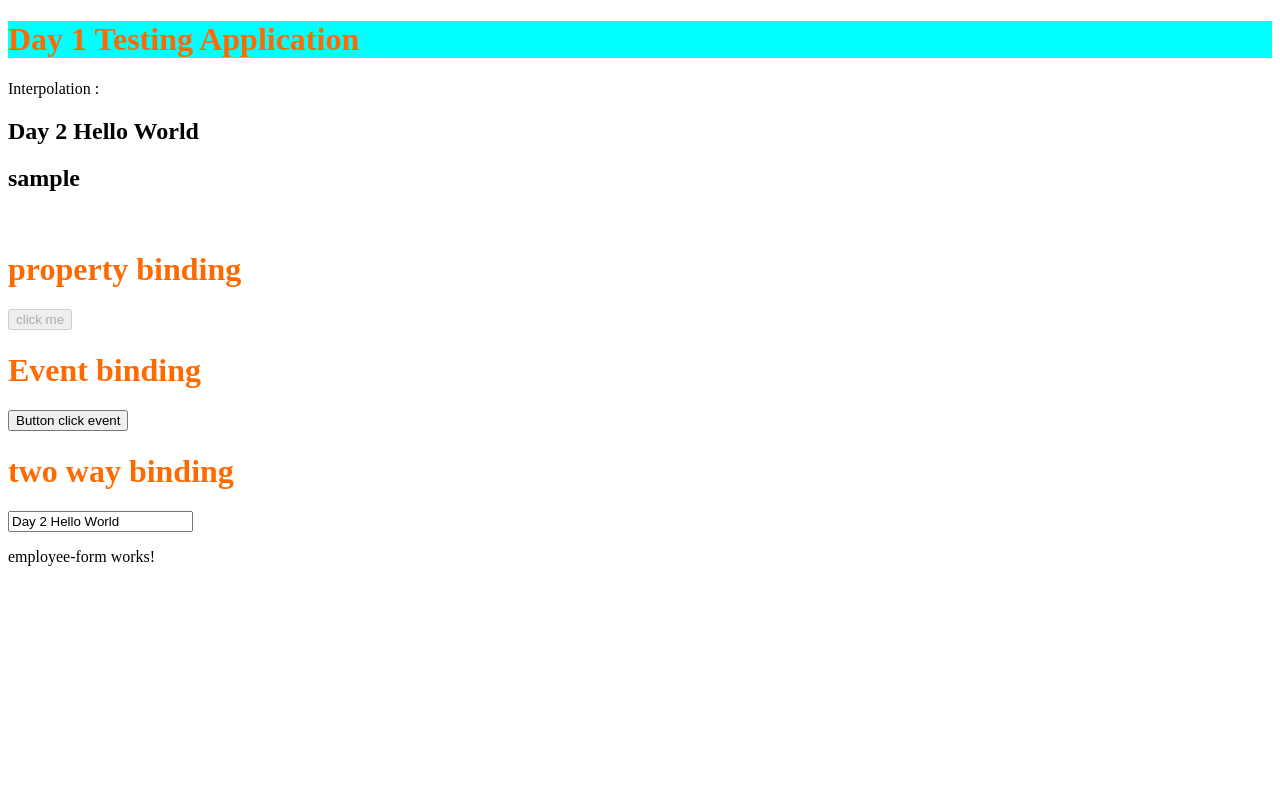
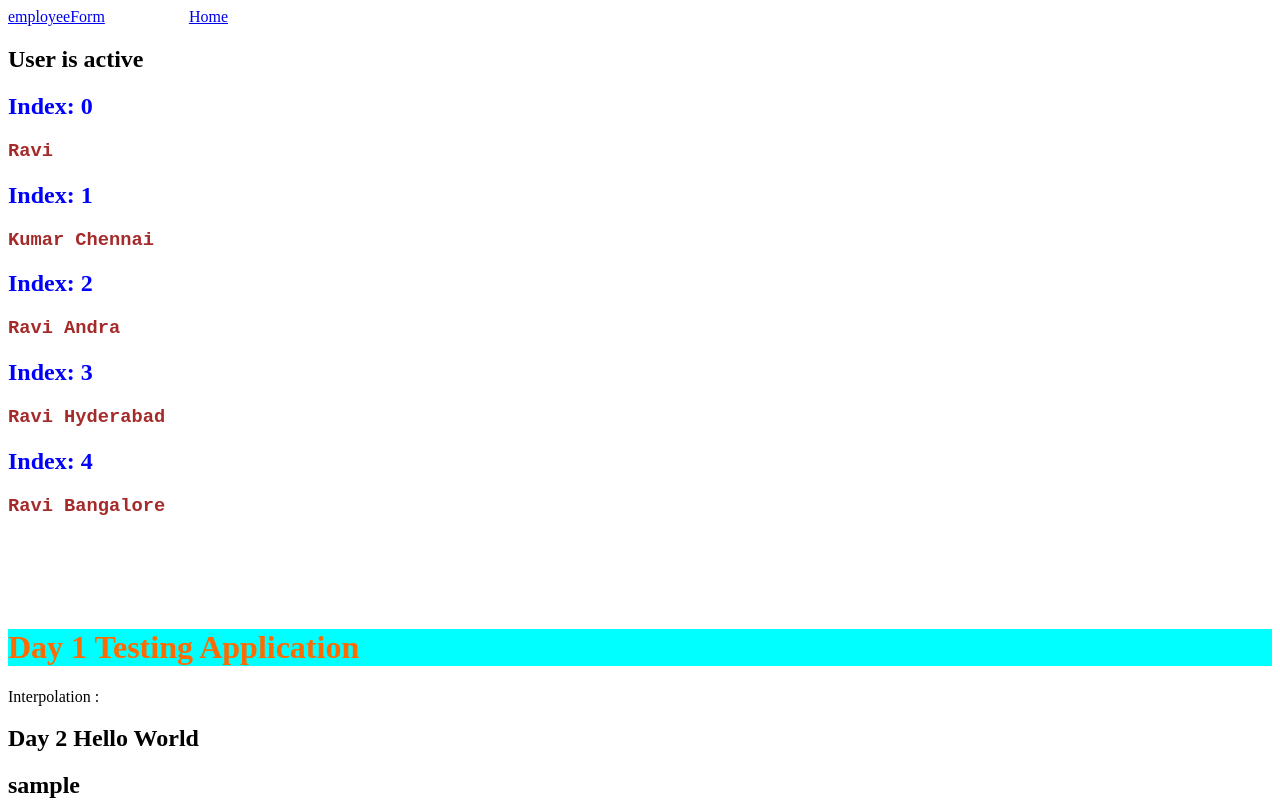
Before and after one commit to SaiReddyA/ravi-new-angularProj, an Angular app in the folder ravi-ang-proj/: page /employeeForm in a window 1280 px wide. Shown: the top 800 px of the page. Built offline with nearby package versions, Linux system fonts and the light colour scheme.

Commit message:
updated the directive classes and lifecycle hooks

```diff
--- a/ravi-ang-proj/src/app/Components/employee-form/employee-form.ts
+++ b/ravi-ang-proj/src/app/Components/employee-form/employee-form.ts
@@ -1,4 +1,4 @@
-import { Component } from '@angular/core';
+import { Component, OnDestroy, OnInit } from '@angular/core';
 
 @Component({
   selector: 'app-employee-form',
@@ -6,6 +6,18 @@ import { Component } from '@angular/core';
   templateUrl: './employee-form.html',
   styleUrl: './employee-form.css',
 })
-export class EmployeeForm {
+export class EmployeeForm implements OnDestroy, OnInit {
+
+  constructor(){
+    console.log("EmployeeForm Component Constructed")
+  }
+
+  ngOnInit(): void {
+     console.log("EmployeeForm Component Initialized");
+ }
+
+  ngOnDestroy(): void {
+    console.log("EmployeeForm Component Destroyed");
+  }
 
 }
--- a/ravi-ang-proj/src/app/app.css
+++ b/ravi-ang-proj/src/app/app.css
@@ -5,3 +5,8 @@
 h1{
     color: rgb(255, 106, 0);
 }
+
+.fonts{
+    font-family: 'Courier New', Courier, monospace;
+    color: brown;
+}
--- a/ravi-ang-proj/src/app/app.html
+++ b/ravi-ang-proj/src/app/app.html
@@ -1,3 +1,26 @@
+
+<a href="/employeeForm">employeeForm</a> &nbsp; &nbsp; &nbsp; &nbsp; &nbsp; &nbsp; &nbsp; &nbsp; &nbsp; &nbsp;
+<a href="/">Home</a>
+
+@if(isUserActive){
+    <h2 appBackgroundColor> User is active</h2>
+}
+@else{
+    <h2 appBackgroundColor> User is inactive</h2>
+
+}
+
+@for (name of UserNames; track $index) {
+    <h2 [ngStyle]="{color: isUserActive ? 'blue' : 'red'}" >Index: {{$index}}</h2>
+    <h3 [ngClass]="isUserActive ? 'fonts' : ''"> {{name}} </h3>
+}
+
+
+
+<br>
+<br>
+<br>
+<br>
 <h1 class="h1"> Day 1 Testing Application</h1>
 <div>Interpolation : <h2>  {{sample}}</h2></div>
 <h2>sample</h2>
--- a/ravi-ang-proj/src/app/app.ts
+++ b/ravi-ang-proj/src/app/app.ts
@@ -1,16 +1,32 @@
 
-import { Component, signal } from '@angular/core';
+import { Component, DestroyRef, OnDestroy, OnInit, signal } from '@angular/core';
 import { FormsModule } from '@angular/forms';
 import { RouterOutlet } from '@angular/router';
+import { NgClass, NgStyle } from '@angular/common';
+import { BackgroundColor } from './background-color';
 
 @Component({
   selector: 'app-root',
-  imports: [RouterOutlet, FormsModule],
+  imports: [RouterOutlet, FormsModule, NgClass, NgStyle, BackgroundColor],
   templateUrl: './app.html',
   styleUrl: './app.css'
 })
-export class App {
+export class App implements OnInit, OnDestroy {
   protected readonly title = signal('ravi-ang-proj');
+
+  isUserActive: boolean = true;
+  UserNames: string[] = ["Ravi", "Kumar Chennai", "Ravi Andra", "Ravi Hyderabad", "Ravi Bangalore"];
+
+  constructor(){
+     console.log("App Component Constructed")
+  }
+  ngOnInit(): void {
+    console.log("App Component Initialized")
+  }
+
+  ngOnDestroy(): void {
+    console.log("App Component Destroyed")
+  }
 
   sample : string = "Day 2 Hello World";
   isPropertyEnabled : boolean = true;
--- /dev/null
+++ b/ravi-ang-proj/src/app/background-color.ts
@@ -0,0 +1,22 @@
+import { Directive, ElementRef, HostListener } from '@angular/core';
+
+@Directive({
+  selector: '[appBackgroundColor]'
+})
+export class BackgroundColor {
+
+  constructor(private el:ElementRef) { }
+
+  @HostListener('mouseenter')
+  onMouseEnter() {
+    this.el.nativeElement.style.backgroundColor = 'yellow';
+    this.el.nativeElement.style.color = 'black';
+  }
+
+  @HostListener('mouseleave')
+  onMouseLeave() {
+    this.el.nativeElement.style.backgroundColor = 'transparent';
+  }
+
+
+}
```
Also changed, not shown: 1 other file (tests, documents, lock files or other folders).
